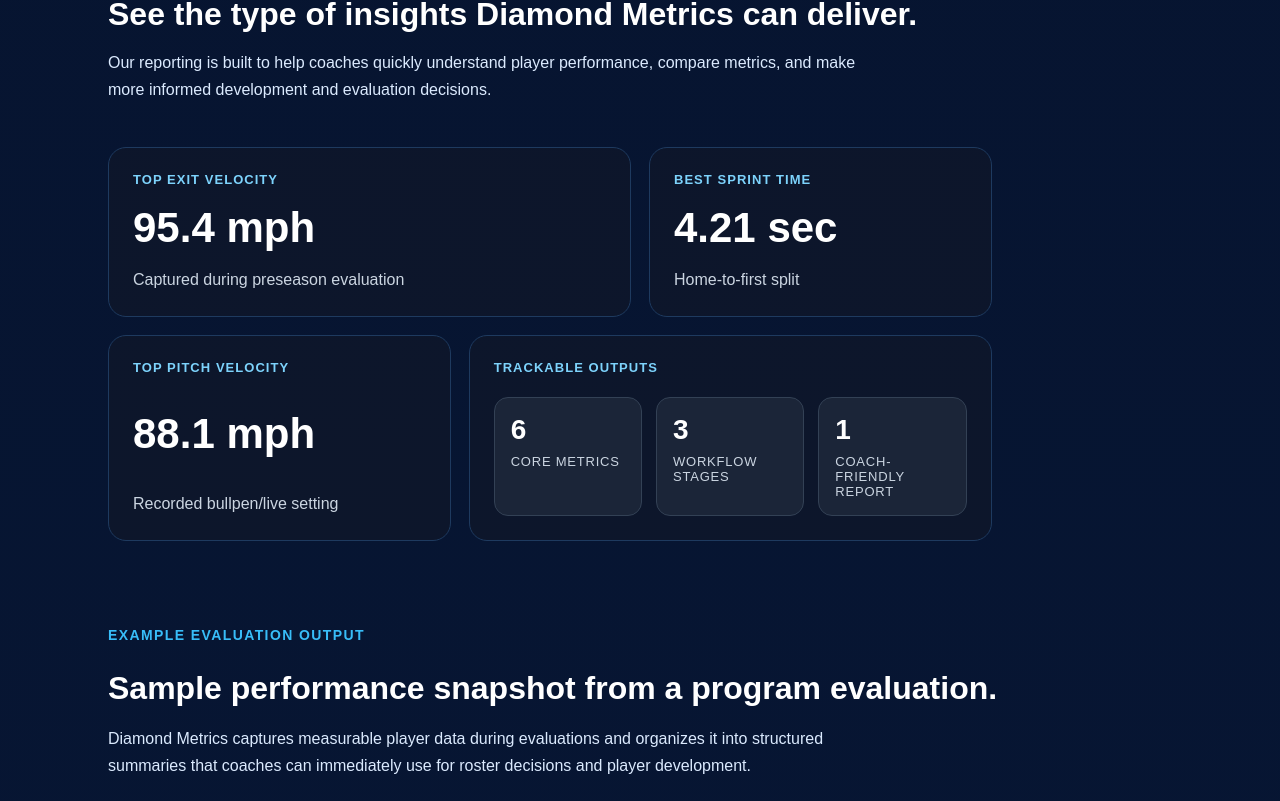
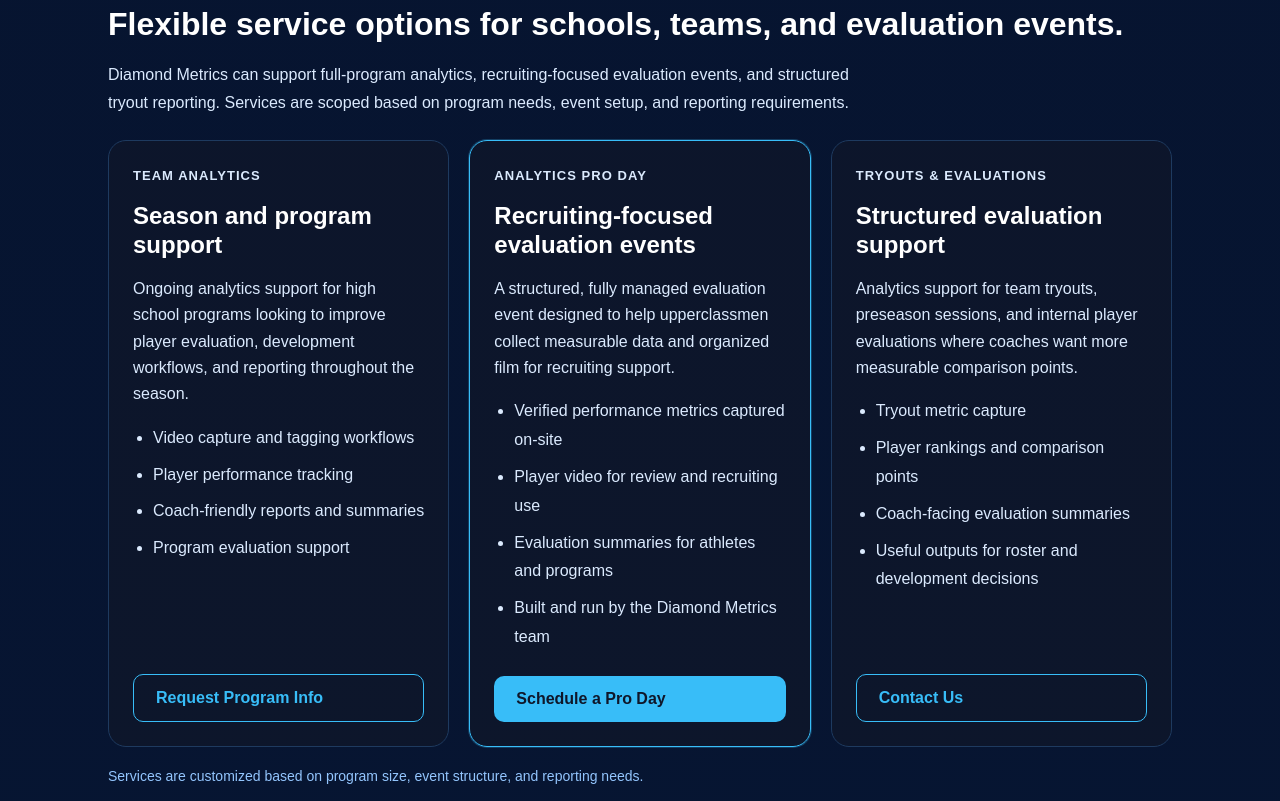
Before and after one commit to stoddow313/Diamond-Metrics-Website, a React (Vite) app: page / in a window 1280 px wide. Shown: the part 2628-3429 px from the top of the page. Built offline with nearby package versions, Linux system fonts and the light colour scheme.

Commit message:
Added ProgramOptions section

```diff
--- a/src/App.jsx
+++ b/src/App.jsx
@@ -3,6 +3,7 @@
 import UseCases from "./components/UseCases";
 import AccessibleCapture from "./components/AccessibleCapture";
 import ProDay from "./components/ProDay";
+import ProgramOptions from "./components/ProgramOptions";
 import MetricsPreview from "./components/MetricsPreview";
 import DashboardPreview from "./components/DashboardPreview";
 import VisualInsights from "./components/VisualInsights";
@@ -25,6 +26,7 @@
         <UseCases />
         <AccessibleCapture />
         <ProDay />
+        <ProgramOptions />
         <MetricsPreview />
         <DashboardPreview />
         <VisualInsights />
--- /dev/null
+++ b/src/components/ProgramOptions.jsx
@@ -0,0 +1,84 @@
+function ProgramOptions() {
+  return (
+    <section id="program-options">
+      <p className="eyebrow">Program Options</p>
+      <h2>Flexible service options for schools, teams, and evaluation events.</h2>
+      <p className="section-text">
+        Diamond Metrics can support full-program analytics, recruiting-focused
+        evaluation events, and structured tryout reporting. Services are scoped
+        based on program needs, event setup, and reporting requirements.
+      </p>
+
+      <div className="program-options-grid">
+        <div className="program-option-card">
+          <p className="program-option-label">Team Analytics</p>
+          <h3>Season and program support</h3>
+          <p>
+            Ongoing analytics support for high school programs looking to improve
+            player evaluation, development workflows, and reporting throughout
+            the season.
+          </p>
+
+          <ul className="program-option-list">
+            <li>Video capture and tagging workflows</li>
+            <li>Player performance tracking</li>
+            <li>Coach-friendly reports and summaries</li>
+            <li>Program evaluation support</li>
+          </ul>
+
+          <a className="secondary-button" href="#contact">
+            Request Program Info
+          </a>
+        </div>
+
+        <div className="program-option-card featured-option">
+          <p className="program-option-label">Analytics Pro Day</p>
+          <h3>Recruiting-focused evaluation events</h3>
+          <p>
+            A structured, fully managed evaluation event designed to help
+            upperclassmen collect measurable data and organized film for
+            recruiting support.
+          </p>
+
+          <ul className="program-option-list">
+            <li>Verified performance metrics captured on-site</li>
+            <li>Player video for review and recruiting use</li>
+            <li>Evaluation summaries for athletes and programs</li>
+            <li>Built and run by the Diamond Metrics team</li>
+          </ul>
+
+          <a className="primary-button" href="#contact">
+            Schedule a Pro Day
+          </a>
+        </div>
+
+        <div className="program-option-card">
+          <p className="program-option-label">Tryouts & Evaluations</p>
+          <h3>Structured evaluation support</h3>
+          <p>
+            Analytics support for team tryouts, preseason sessions, and internal
+            player evaluations where coaches want more measurable comparison
+            points.
+          </p>
+
+          <ul className="program-option-list">
+            <li>Tryout metric capture</li>
+            <li>Player rankings and comparison points</li>
+            <li>Coach-facing evaluation summaries</li>
+            <li>Useful outputs for roster and development decisions</li>
+          </ul>
+
+          <a className="secondary-button" href="#contact">
+            Contact Us
+          </a>
+        </div>
+      </div>
+
+      <p className="program-options-note">
+        Services are customized based on program size, event structure, and reporting needs.
+      </p>
+    </section>
+  );
+}
+
+export default ProgramOptions;
--- a/src/index.css
+++ b/src/index.css
@@ -825,7 +825,67 @@
   color: #93c5fd !important;
   line-height: 1.6;
 }
+.program-options-grid {
+  display: grid;
+  grid-template-columns: repeat(3, minmax(0, 1fr));
+  gap: 20px;
+  margin-top: 24px;
+}
 
+.program-option-card {
+  background-color: rgba(15, 23, 42, 0.78);
+  border: 1px solid #1e3a5f;
+  border-radius: 18px;
+  padding: 24px;
+  display: flex;
+  flex-direction: column;
+  gap: 16px;
+}
+
+.featured-option {
+  border-color: #38bdf8;
+  box-shadow: 0 0 0 1px rgba(56, 189, 248, 0.25);
+}
+
+.program-option-label {
+  margin: 0;
+  font-size: 13px;
+  text-transform: uppercase;
+  letter-spacing: 0.08em;
+  color: #7dd3fc;
+  font-weight: 700;
+}
+
+.program-option-card h3 {
+  margin: 0;
+  font-size: 24px;
+  line-height: 1.2;
+}
+
+.program-option-card p {
+  margin: 0;
+  color: #dbeafe;
+  line-height: 1.65;
+}
+
+.program-option-list {
+  margin: 0;
+  padding-left: 20px;
+  color: #dbeafe;
+  line-height: 1.8;
+  flex-grow: 1;
+}
+
+.program-option-list li {
+  margin-bottom: 8px;
+}
+
+.program-options-note {
+  margin-top: 18px;
+  color: #93c5fd;
+  font-size: 14px;
+  line-height: 1.6;
+}
 
 
 @media (max-width: 900px) {
@@ -861,14 +921,14 @@
   .contact-layout {
     grid-template-columns: 1fr;
   }
-    .evaluation-layout {
+  .evaluation-layout {
     grid-template-columns: 1fr;
   }
 
   .evaluation-stat-grid {
     grid-template-columns: 1fr;
   }
-    .visual-card,
+  .visual-card,
   .visual-card-wide {
     grid-column: span 12;
   }
@@ -880,7 +940,7 @@
   .bar-row {
     grid-template-columns: 95px 1fr 50px;
   }
-    .process-flow {
+  .process-flow {
     grid-template-columns: 1fr;
   }
 
@@ -892,6 +952,9 @@
     grid-template-columns: 1fr;
   }
   .pro-day-layout {
+    grid-template-columns: 1fr;
+  }
+  .program-options-grid {
     grid-template-columns: 1fr;
   }
 }
```
